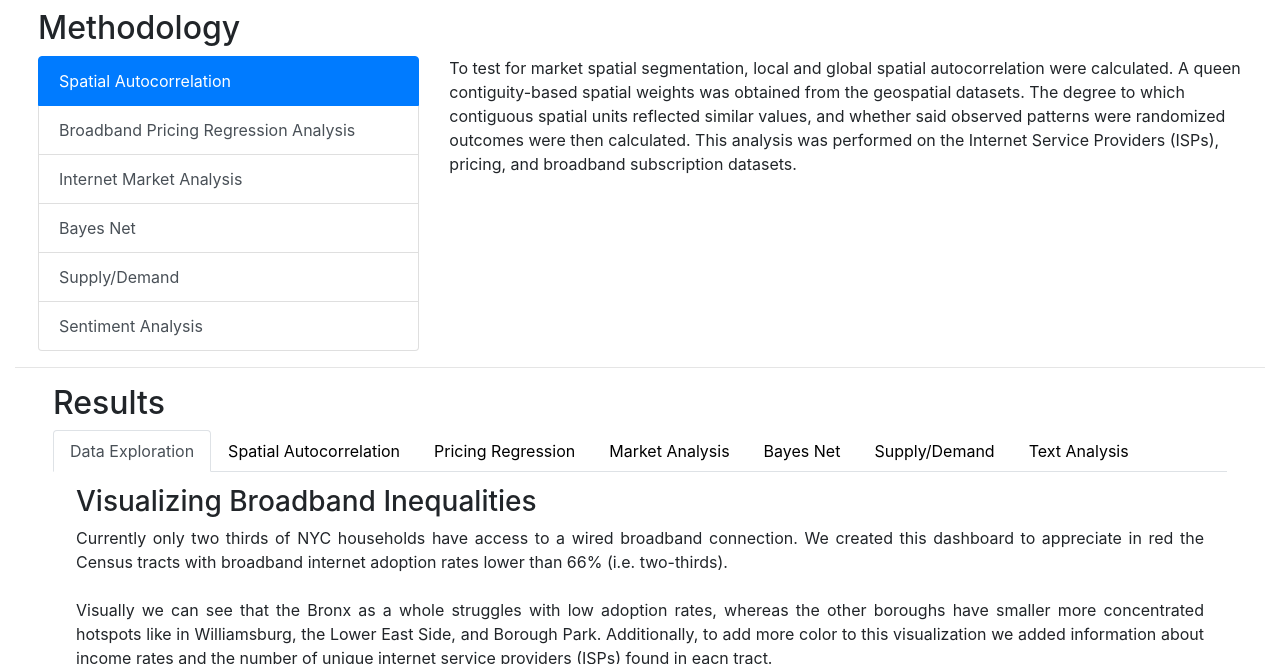
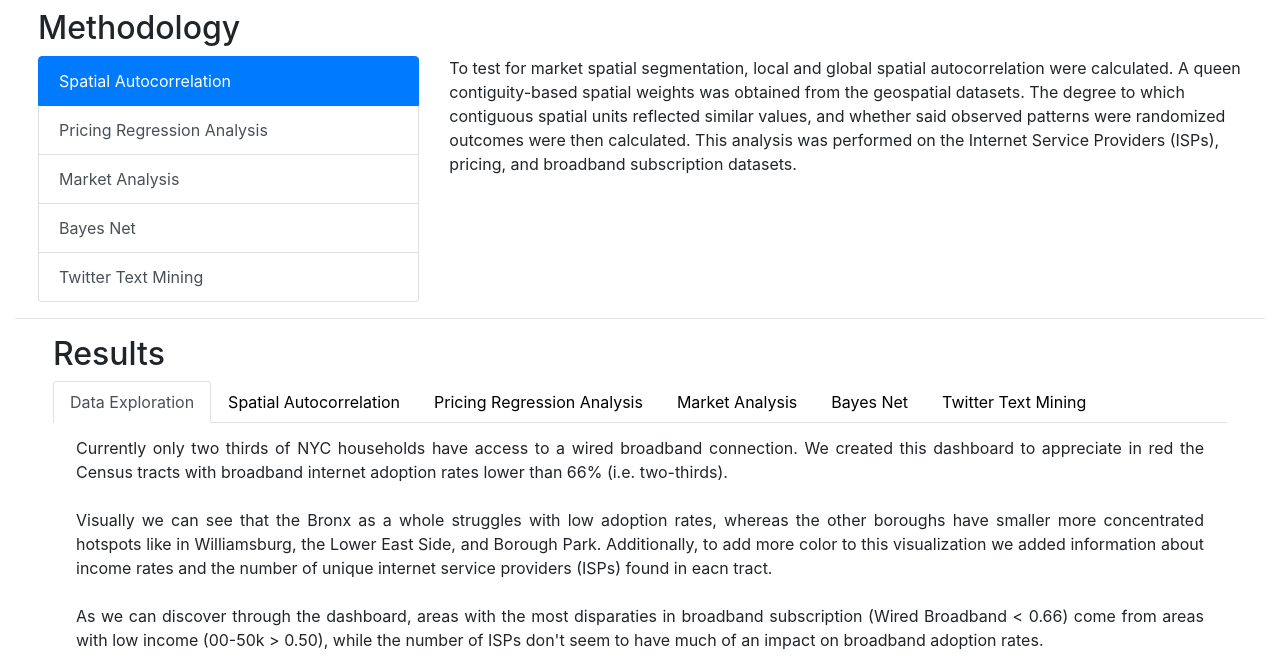
Before and after one commit to nyconnect2020/nyconnect2020.github.io, a Jekyll site: the page built from README.md, in a window 1280 px wide and 900 px high, scrolled down 1735 px, cut to the strip 140-804 px from the top of the window. Built offline with Jekyll 4.4.1, drawn with Linux system fonts in a browser that asks for light colours; our own code applies the rules of GitHub Pages for plain Markdown files.

Commit message:
added ziyu's methods and results, need to finish Yichens

```diff
--- a/_includes/methods.html
+++ b/_includes/methods.html
@@ -8,19 +8,16 @@
                 Spatial Autocorrelation
             </a>
             <a class="list-group-item list-group-item-action" id="list-regression" data-toggle="list" href="#regression-desc" role="tab" aria-controls="regression">
-                Broadband Pricing Regression Analysis
+                Pricing Regression Analysis
             </a>
             <a class="list-group-item list-group-item-action" id="list-market" data-toggle="list" href="#market-desc" role="tab" aria-controls="market">
-                Internet Market Analysis
+                Market Analysis
             </a>
             <a class="list-group-item list-group-item-action" id="list-bayes" data-toggle="list" href="#bayes-desc" role="tab" aria-controls="bayes">
                 Bayes Net
             </a>
-            <a class="list-group-item list-group-item-action" id="list-econ" data-toggle="list" href="#econ-desc" role="tab" aria-controls="econ">
-                Supply/Demand
-            </a>
             <a class="list-group-item list-group-item-action" id="list-twitter" data-toggle="list" href="#twitter-desc" role="tab" aria-controls="twitter">
-                Sentiment Analysis
+                Twitter Text Mining
             </a>
         </div>
     </div>
@@ -34,47 +31,42 @@
         </div>
         <div class="tab-pane fade" id="regression-desc" role="tabpanel" aria-labelledby="list-regression">
             <p>
-            To understand the demand and supply in the telecom industry of New York City, linear regression is utilized in a total of 2165 census
-             tracts to draw the supply and demand curves in both 2017 and 2019. Following the microeconomic theory, the broadband price in each tract
-             is the dependent variable and we are interested in understanding its influencing factors.
-            <br><br>
-            For the demand side, the number of ISPs and also demographics that may have an impact on people's willingness and ability to access the
-             internet are considered as independent variables.
-            <br><br>
-            For the supply side, the only independent variable is the number of broadband service
-             providers.
-            <br><br>
-            All datasets are preprocessed and missing values are filled as zero. By plotting the prediction of price in each level of
-             providers' amount, we are able to get the demand and supply curves. Considering that many census tracts may have the same
-             number of providers but different demographic features, resulting to multiple prediction results for one certain number of
-             providers, the average price is calculated to represent all predictive values.
-             </p>
-
+                A linear regression is utilized to understand the demand and supply relationship in the NYC telecom industry.
+                The model uses data from 2017-2019 of all 2165 NYC census tracts.
+                The dependent variable we're predicting is the price of broadband service (P).
+            </p>
+            <p>
+                For the demand side, independent variables include: number of ISPs, subscription rate, race, age, and borough.
+            </p>
+            <img src="/assets/images/results/demand_model.png" alt="Demand Model">
+            <p>
+                For the supply side, the only independent variable is the number of broadband service providers in each Census tract (Q).
+            </p>
+            <img src="/assets/images/results/supply_model.png" alt="Supply Model">
         </div>
         <div class="tab-pane fade" id="market-desc" role="tabpanel" aria-labelledby="list-market">
             <p>
-            We used the Herfindahl-Hirschman Index (HHI) to estimate the concentration level of the broadband market in New York City.
-            This measure is commonly used by the Department of Justice to determine firm-market concentration and competitiveness.
-            <br><br>
-            The HHI was calculated by taking the sum of the square of each internet firm’s market share.
-            The measure takes into account the relative size distribution of each firm.
-            The number will increase when more companies emerge in a market or the disparity in size between those firms decreases.
-            However, this method fails to assess the complexities of various markets in a more accurate way.
+                The Herfindahl-Hirschman Index (HHI) was used to estimate the concentration level of the broadband market in New York City.
+                This measure is commonly used by the Department of Justice to determine firm-market concentration and competitiveness.
+                <br><br>
+                The HHI was calculated by taking the sum of the square of each internet firm’s market share,
+                taking into account the relative size distribution of each firm.
+                The number will increase when more companies emerge in a market or the disparity in size between those firms decreases.
+                However, this method fails to assess the complexities of various markets in a more accurate way.
             </p>
-            <img src="/assets/images/results/hhi.png" alt="hhi-model">
+            <img src="/assets/images/results/hhi.png" alt="HHI model">
         </div>
         <div class="tab-pane fade" id="bayes-desc" role="tabpanel" aria-labelledby="list-bayes">
             A Bayesian Network was constructed using demographic data such as race, income, age, and broadband subscription rates,
              plus the number of unique broadband ISPs at the Census block level.
             The network showed which of those factors had an impact on broadband subscription rates.
         </div>
-        <div class="tab-pane fade" id="econ-desc" role="tabpanel" aria-labelledby="list-econ">...
-
-        </div>
         <div class="tab-pane fade" id="twitter-desc" role="tabpanel" aria-labelledby="list-twitter">
-            Text mining based on Twitter data was also performed to provide more insights into the public's perception of current telecom service.
-            Twitter analysis includes tweet retrieval, text preprocessing, exploratory data analysis, sentiment analysis and word cloud visualization. Tweets mentioning a provider and services between 2010 and 2020 were scraped.
-            A Word2vec-LSTM model evaluated each tweet’s sentiment on a scale of 0 (negative) to 1 (positive).
+            Text mining based on Twitter data was performed to provide more insights into the public's perception of current telecom service.
+            Tweet analysis includes: tweet retrieval, text preprocessing, exploratory data analysis, sentiment analysis and word cloud
+             visualization.
+            Tweets mentioning a provider and certain service keywords and posted between 2010 and 2020 were scraped using a Python package TWINT.
+            A pre-trained Word2vec-LSTM model then evaluated each tweet’s sentiment on a scale of 0 (negative) to 1 (positive).
         </div>
       </div>
     </div>
--- a/_includes/results.html
+++ b/_includes/results.html
@@ -26,18 +26,13 @@
                         aria-controls="contact" aria-selected="false">Bayes Net</a>
                 </li>
                 <li class="nav-item" role="presentation">
-                    <a class="nav-link" id="contact-tab" data-toggle="tab" href="#r_curve" role="tab"
-                        aria-controls="contact" aria-selected="false">Supply/Demand</a>
-                </li>
-                <li class="nav-item" role="presentation">
                     <a class="nav-link" id="contact-tab" data-toggle="tab" href="#r_twitter" role="tab"
-                        aria-controls="contact" aria-selected="false">Text Analysis</a>
+                        aria-controls="contact" aria-selected="false">Twitter Text Mining</a>
                 </li>
             </ul>
             <div class="tab-content" id="resultContent">
                 <div class="tab-pane fade show active" id="tableau" role="tabpanel" aria-labelledby="Data Visualization">
                     <div class="row justify-content-center result-content">
-                    <h3 class="col-md-12 text-justify">Visualizing Broadband Inequalities</h3>
                         <p class="col-md-12 text-justify">
                             Currently only two thirds of NYC households have access to a wired broadband connection.
                             We created this dashboard to appreciate in red the Census tracts with broadband internet adoption rates lower than 66% (i.e. two-thirds).
@@ -59,7 +54,6 @@
                 </div>
                 <div class="tab-pane fade" id="r_spatial" role="tabpanel" aria-labelledby="Spatial Autocorrelation Results">
                     <div class="row justify-content-center result-content">
-                        <h3 class="col-md-12 text-justify">How broadband-access is a function of geography</h3>
                         <p class="col-md-12 text-justify">
                             TODO
                         </p>
@@ -67,24 +61,21 @@
                 </div>
                 <div class="tab-pane fade" id="r_regression" role="tabpanel" aria-labelledby="Broadband Pricing Regression Results">
                     <div class="row justify-content-center result-content">
-                        <h3 class="col-md-12 text-justify">How broadband access is a function of geography</h3>
                         <p class="col-md-12 text-justify">
-                            In both 2017 and 2019 results, a significant negative correlation was identified in the demand side while a
-                             significant positive correlation was identified in the supply side. The result accords with the microeconomic
-                             theory that the higher the price of broadband service, the fewer quantity people are willing to or able to
-                              afford while the more providers will be since the market is promising.
-                            Besides, people in one certain tract that earn more income may be able to afford more expensive broadband services,
-                             which drags up the price. Race and borough are also found to have varying influence on the price.
-                            Broadband service charges more in a community where two or more races live and in Staten Island.
-                            Potential reasons may have a relationship with the shortage of broadband infrastructure in those areas.
-                            For the demand and supply analysis, the cross point of the demand curve and supply curve is considered as
-                             the market equilibrium. Given the latest datasets, the equilibrium indicates the optimal number of providers are near 5, which means it would be better for both customers to have choice and providers to gain more market share. The equilibrium price is approximately 70.9 per line per month. Compared with the market 2 years ago, the latest demand curve moves slightly upward, which may result from a potential budget increase in the broadband service. People are willing to pay more for internet access. The supply curve moves downward, which indicates new tech such as 5G may drag down the cost so competition between companies increases and price decreases.
+                            A significant negative correlation was identified in the demand side,
+                             while a significant positive correlation was identified in the supply side.
+                            The result accords with the microeconomic theory that higher prices for a service leads to fewer people consuming this service.                            Besides, people in one certain tract that earn more income may be able to afford more expensive broadband services, which drags up the price. Race and borough are also found to have varying influence on the price. Broadband service charges more in a community where two or more races live and in Staten Island. Potential reasons may have a relationship with the shortage of broadband infrastructure in those areas.
                         </p>
+                        <p class="col-md-12 text-justify">
+                            By combining the demand and supply curves we found the market equilibrium to be around 5 broadband providers,
+                             while the equilibrium price is approximately $70.9 per line per month.
+                            The supply curve moves downward, which indicates new tech such as 5G may drag down the cost so competition between companies increases, and price decreases.
+                        </p>
+                        <img src="/assets/images/results/market.png" alt="HHI model">
                     </div>
                 </div>
                 <div class="tab-pane fade" id="r_market" role="tabpanel" aria-labelledby="Market Analysis Results">
                     <div class="row justify-content-center result-content">
-                        <h3 class="col-md-12 text-justify">How competitive is the telecom market in NYC?</h3>
                         <p class="col-md-12 text-justify">
                             In NYC, the Index score for the telecoms industry is 3096, above the 2500 threshold for an oligopolistic market,
                              following the guidance of the U.S. Department of Justice & FTC.
@@ -100,20 +91,33 @@
                         </p>
                     </div>
                 </div>
-                <div class="tab-pane fade" id="r_curve" role="tabpanel" aria-labelledby="Supply/Demand Curve Results">
-                    <div class="row justify-content-center result-content">
-                        <h3 class="col-md-12 text-justify">What is the optimal number of ISPs?</h3>
-                        <p class="col-md-12 text-justify">
-                            TODO
-                        </p>
-                    </div>
-                </div>
                 <div class="tab-pane fade" id="r_twitter" role="tabpanel" aria-labelledby="Twitter Sentiment Analysis Results">
                     <div class="row justify-content-center result-content">
-                        <h3 class="col-md-12 text-justify">What do people think of their service?</h3>
                         <p class="col-md-12 text-justify">
-                            TODO
+                            According to the pie chart below, more than half of all the collected tweets were complaints.
+                            This indicates that in most cases users tweet about their ISP when there is a problem with their service.
                         </p>
+                        <img src="/assets/images/results/tweet_results1.png" alt="tweet sentiment">
+                        <p class="col-md-12 text-justify">
+
+                            On a provider level across time, tweet sentiment grew positive between 2013 and 2018, and then decreased between 2018 and 2020.
+                            However there were fewer tweets between 2015 and 2018 as compared to other years.
+                            This could mean that between 2015 and 2018, consumers may have been more satisfied with their service, as they tweeted less about it.
+
+                            Verizon, AT&T, T-Mobile, Sprint account form a vast majority of the tweets collected.
+
+                            Among them, Verizon covers mobile service, cable and fiber while the other
+                            three mainly focus on mobile broadband in NYC. Thus in most cases people tweet about their mobile provider and
+                            mobile service.
+
+                            Considering the tweets which display extremely negative sentiment shown in Table 3,
+                            the word cloud (Figure 11) shows what words are commonly used in these tweets. As guessed above,
+                            mobile service is most commonly mentioned in this kind of tweets. Other significant keywords (e.g. internet, data, wifi, cable, network, speed, 3g, signal, LTE, slow) show that most people complained about the performance aspect (connectivity, accessibility, speed). In an oligopoly market, monopoly companies do not have enough incentive to maintain high service quality. This result indicates that related government agencies and public policy should not only focus on the quantity of providers in NYC but also pay attention to the service quality of providers.
+                        </p>
+                        <img src="/assets/images/results/tweet_results2.png" alt="tweet sentiment by provider">
+                        <img src="/assets/images/results/tweet_results3.png" alt="tweet sentiment by provider and year">
+                        <img src="/assets/images/results/tweet_results4.png" alt="tweet wordcloud">
+
                     </div>
                 </div>
             </div>
```
Also changed, not shown: other parts of _includes/results.html (+1 -1 lines), assets/images/results/demand_model.png (added), assets/images/results/hhi.png, assets/images/results/supply_model.png (added), assets/images/results/tweet_results1.png (added), assets/images/results/tweet_results2.png (added), assets/images/results/tweet_results3.png (added), assets/images/results/tweet_results4.png (added). Lines whose indentation alone changed are shown as unchanged.
